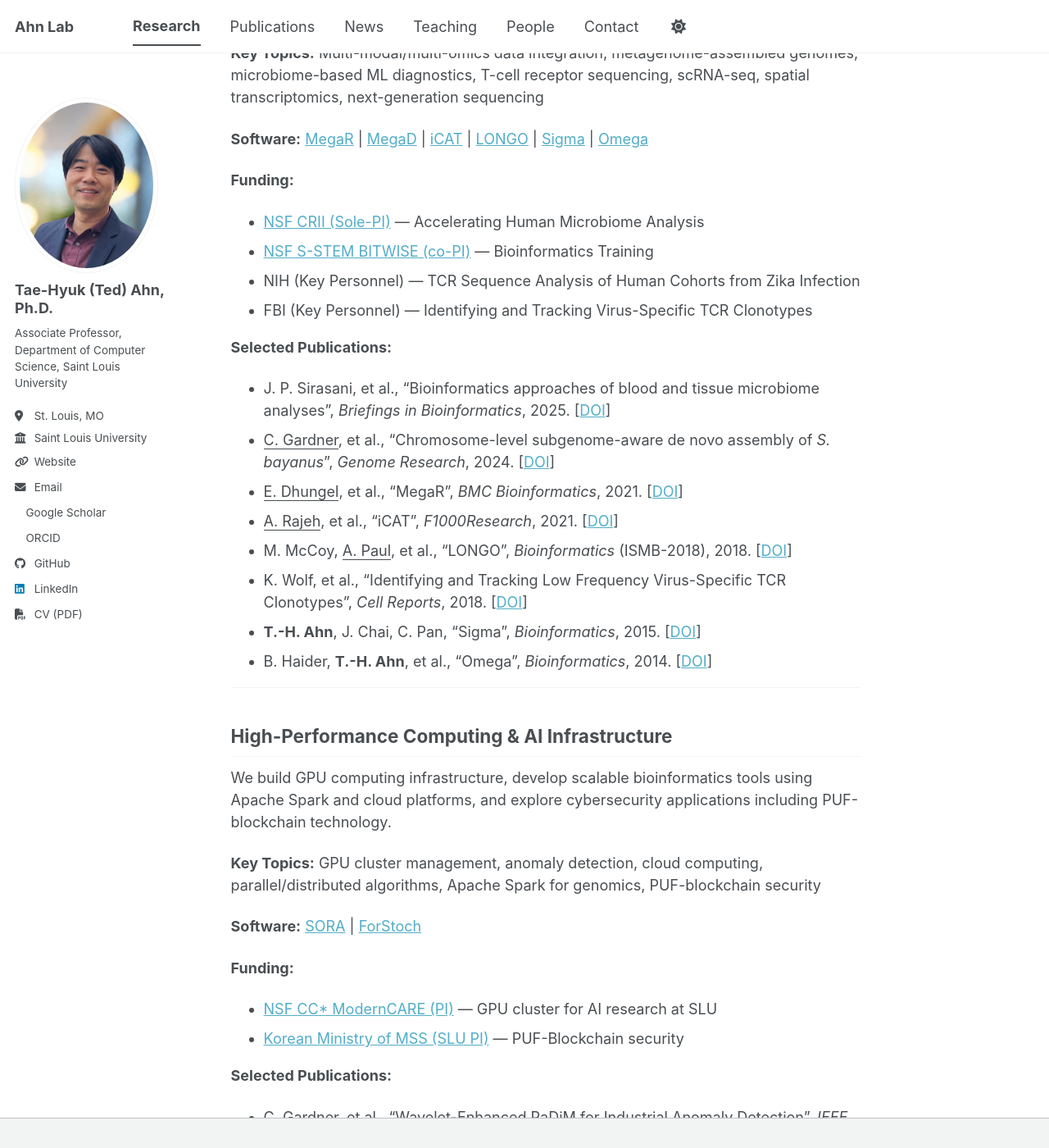
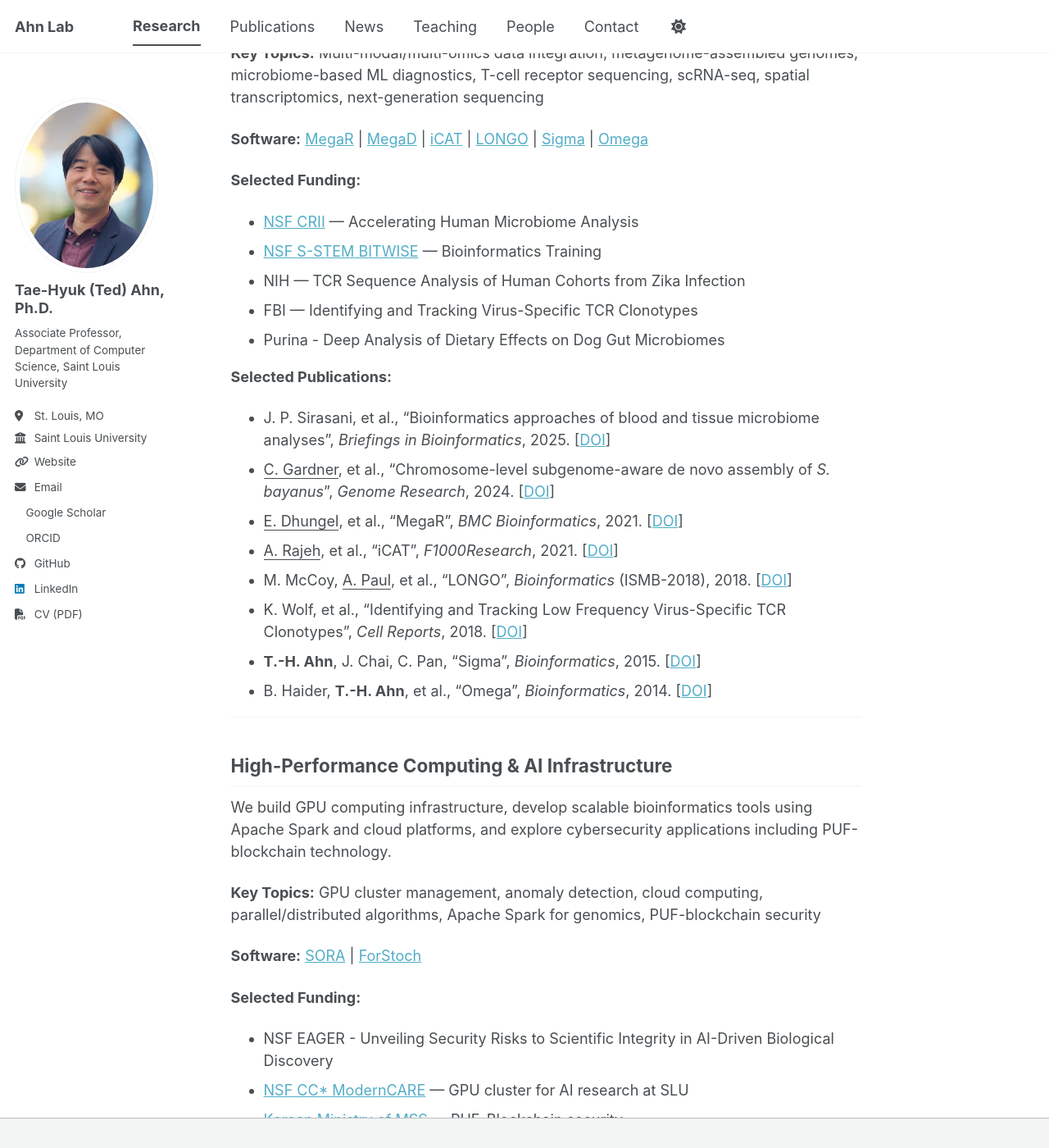
Before and after one commit to BioHPC/BioHPC.github.io, a Jekyll site: the page built from _pages/research.md, in a window 1280 px wide and 1400 px high, scrolled down 397 px. Shown: the whole window at 82% size. Built offline with Jekyll 4.4.1, drawn with Linux system fonts in a browser that asks for light colours; a style sheet for code colours, icons or effects is not loaded.

Commit message:
modified:   _pages/research.md

```diff
--- a/_pages/research.md
+++ b/_pages/research.md
@@ -18,11 +18,12 @@ We develop AI-driven methods for multi-modal and multi-omics data fusion, metage
 <b>Software:</b>
 [MegaR](https://github.com/BioHPC/MegaR) | [MegaD](https://github.com/BioHPC/MegaD) | [iCAT](https://github.com/BioHPC/iCAT) | [LONGO](https://github.com/BioHPC/LONGO) | [Sigma](https://github.com/BioHPC/SigmaW) | [Omega](http://omega.omicsbio.org/)
 
-<b>Funding:</b>
-- [NSF CRII (Sole-PI)](https://www.nsf.gov/awardsearch/showAward?AWD_ID=1566292) — Accelerating Human Microbiome Analysis
-- [NSF S-STEM BITWISE (co-PI)](https://www.nsf.gov/awardsearch/showAward?AWD_ID=1564894) — Bioinformatics Training
-- NIH (Key Personnel) — TCR Sequence Analysis of Human Cohorts from Zika Infection
-- FBI (Key Personnel) — Identifying and Tracking Virus-Specific TCR Clonotypes
+<b>Selected Funding:</b>
+- [NSF CRII](https://www.nsf.gov/awardsearch/showAward?AWD_ID=1566292) — Accelerating Human Microbiome Analysis
+- [NSF S-STEM BITWISE](https://www.nsf.gov/awardsearch/showAward?AWD_ID=1564894) — Bioinformatics Training
+- NIH — TCR Sequence Analysis of Human Cohorts from Zika Infection
+- FBI — Identifying and Tracking Virus-Specific TCR Clonotypes
+- Purina - Deep Analysis of Dietary Effects on Dog Gut Microbiomes
 
 <b>Selected Publications:</b>
 - J. P. Sirasani, et al., "Bioinformatics approaches of blood and tissue microbiome analyses", <i>Briefings in Bioinformatics</i>, 2025. [[DOI](https://doi.org/10.1093/bib/bbaf176)]
@@ -45,9 +46,10 @@ We build GPU computing infrastructure, develop scalable bioinformatics tools usi
 <b>Software:</b>
 [SORA](https://github.com/BioHPC/SORA) | [ForStoch](https://github.com/BioHPC/ForStoch)
 
-<b>Funding:</b>
-- [NSF CC* ModernCARE (PI)](https://www.nsf.gov/awardsearch/showAward?AWD_ID=2430236) — GPU cluster for AI research at SLU
-- [Korean Ministry of MSS (SLU PI)](https://www.mss.go.kr/) — PUF-Blockchain security
+<b>Selected Funding:</b>
+- NSF EAGER - Unveiling Security Risks to Scientific Integrity in AI-Driven Biological Discovery
+- [NSF CC* ModernCARE](https://www.nsf.gov/awardsearch/showAward?AWD_ID=2430236) — GPU cluster for AI research at SLU
+- [Korean Ministry of MSS](https://www.mss.go.kr/) — PUF-Blockchain security
 
 <b>Selected Publications:</b>
 - <u>C. Gardner</u>, et al., "Wavelet-Enhanced PaDiM for Industrial Anomaly Detection", <i>IEEE Access</i>, 2026. [[DOI](https://doi.org/10.1109/ACCESS.2026.3669882)]
```
